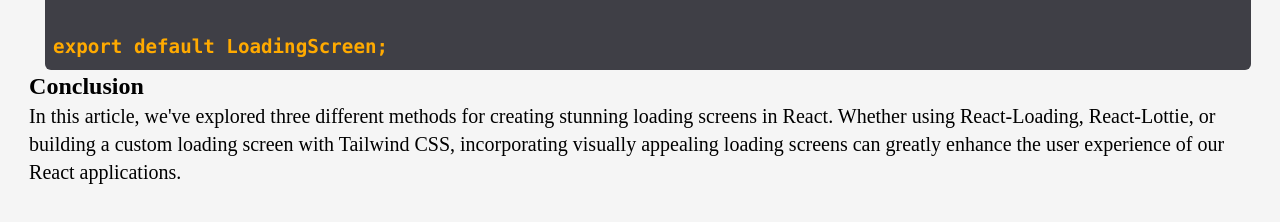
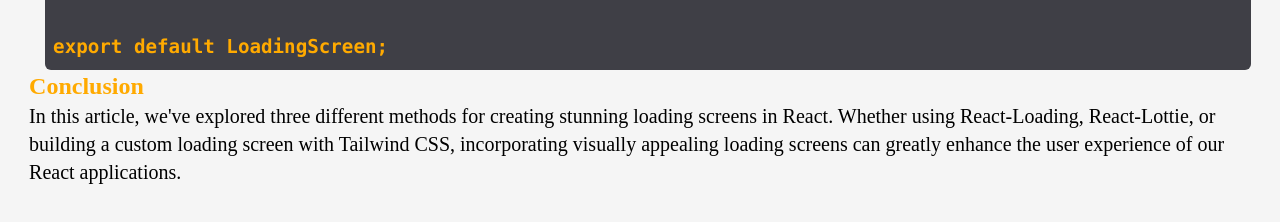
Before and after one commit to Ubaton/portfolio_v2, a Next.js app: page /articles_details/loadingScreen in a window 1280 px wide. Shown: the part 2244-2466 px from the top of the page. Built offline with nearby package versions, Linux system fonts and the light colour scheme.

Commit message:
v0.2.23 Updates and add a New "Articles Details" router

```diff
--- a/src/pages/articles_details/loadingScreen.js
+++ b/src/pages/articles_details/loadingScreen.js
@@ -92,6 +92,7 @@ const LoadingScreen = () => {
               how to utilize React-Loading, React-Lottie, and build a custom
               loading screen to enhance the user experience.`}
             />
+
             <SectionHeading text={"Introduction"} />
             <SectionParagraph
               paragraph={`Loading screens serve as indicators to users that content is being fetched or processed,
@@ -100,6 +101,7 @@ const LoadingScreen = () => {
                 we can engage users and improve the overall usability of our applications.`}
             />
             <SectionHeading text={"Methods"} />
+
             <ol className="decimal-list space-y-4">
               <ListSection
                 title="React-Loading"
@@ -129,7 +131,7 @@ const LoadingScreen = () => {
               />
             </ol>
 
-            <span className="pt-4">
+            <span className="mt-4">
               <SectionHeading text={"Conclusion"} />
               <SectionParagraph
                 paragraph={`In this article, we've explored three different methods
@@ -148,7 +150,7 @@ const LoadingScreen = () => {
 };
 
 const SectionHeading = ({ text }) => {
-  return <h2 className="font-semibold text-2xl">{text}</h2>;
+  return <h2 className="font-semibold text-2xl !text-primary">{text}</h2>;
 };
 
 const SectionParagraph = ({ paragraph }) => {
@@ -158,8 +160,8 @@ const SectionParagraph = ({ paragraph }) => {
 const ListSection = ({ title, paragraph, code, handleCopy, copied }) => {
   return (
     <li className="font-semibold text-[1.2rem]">
-      <SectionParagraph className="!text-primary" paragraph={title} />
-      <SectionParagraph className="!text-zinc-400" paragraph={paragraph} />
+      <SectionParagraph paragraph={title} />
+      <SectionParagraph paragraph={paragraph} />
       <CodeBlock code={code} handleCopy={handleCopy} copied={copied} />
     </li>
   );
```
